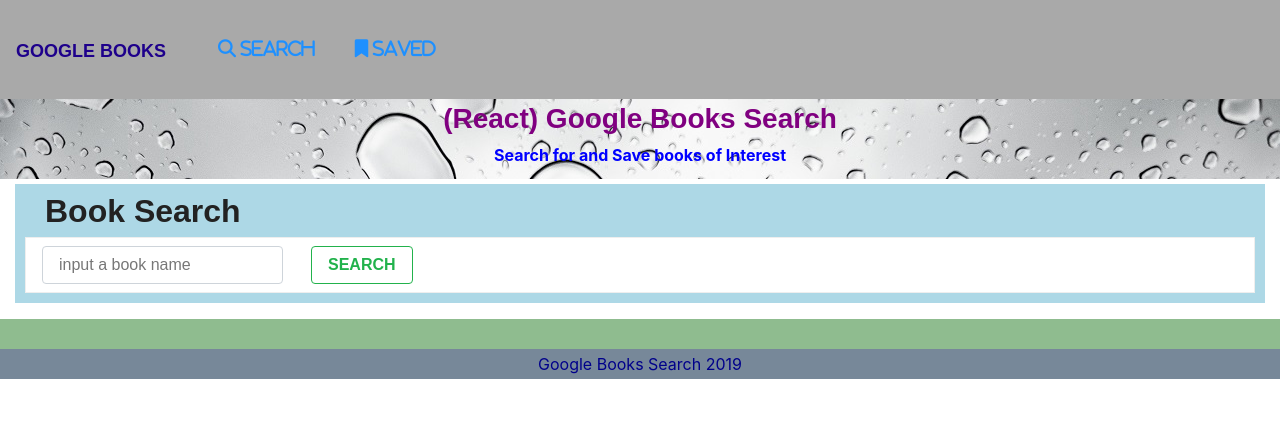
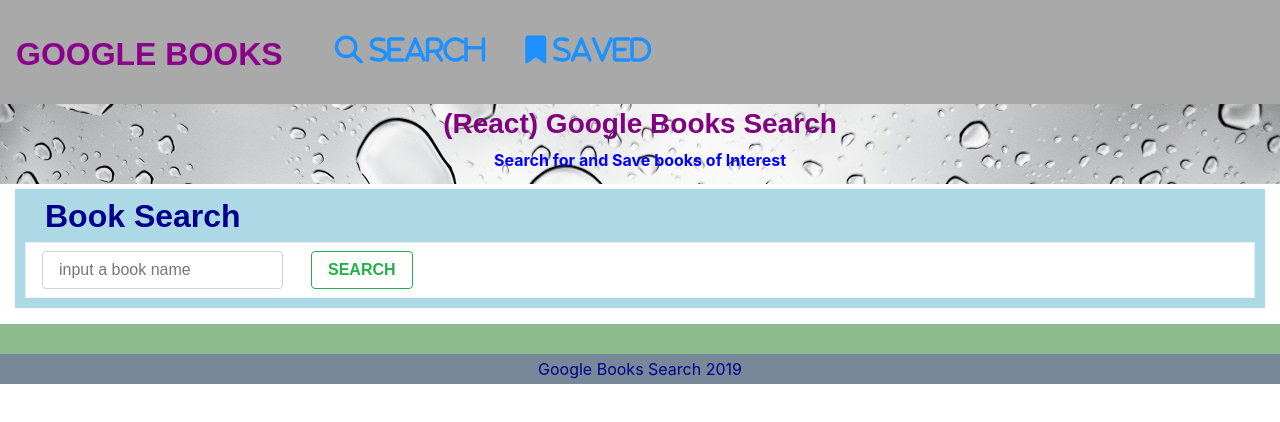
Before and after one commit to helenhao888/google-book-search, a React (Create React App) app in the folder client/: page / in a window 1280 px wide. Shown: the top 422 px of the page. Built offline with nearby package versions, Linux system fonts and the light colour scheme; a web font is replaced by a local one.

Commit message:
change UI

```diff
--- a/client/src/components/Navbar/index.js
+++ b/client/src/components/Navbar/index.js
@@ -12,7 +12,7 @@ function Navbar() {
       <nav className="navbar navbar-expand-lg  sticky-top">
 
           <Link className="navbar-brand" to="/">
-              Google Books
+              <div className="logo">Google Books</div>
           </Link>
 
 
--- a/client/src/components/Navbar/style.css
+++ b/client/src/components/Navbar/style.css
@@ -9,6 +9,12 @@ nav{
 
 
 
-span{
-    display:list-item;
+.logo{
+    color:darkmagenta;
+    font-size:32px;
+    font-weight: 900;
 }
+
+i{
+    font-size:28px;
+}
--- a/client/src/components/SearchForm/style.css
+++ b/client/src/components/SearchForm/style.css
@@ -18,4 +18,5 @@
 
 h2 {
     margin-left:20px;
+    color:darkblue;
 }
```
Also changed, not shown: client/public/searchLoading.png (added), 14 other files (tests, documents, lock files or other folders).
